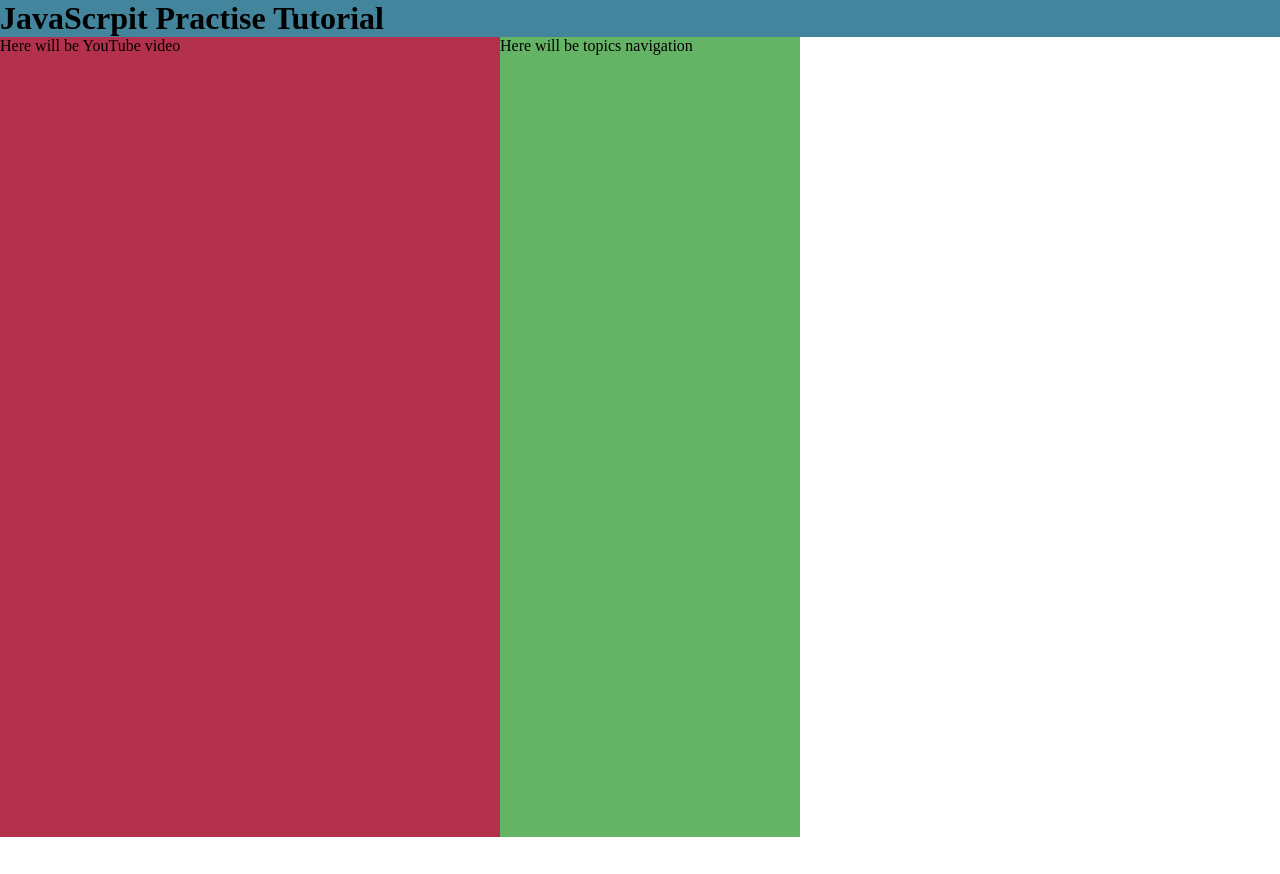
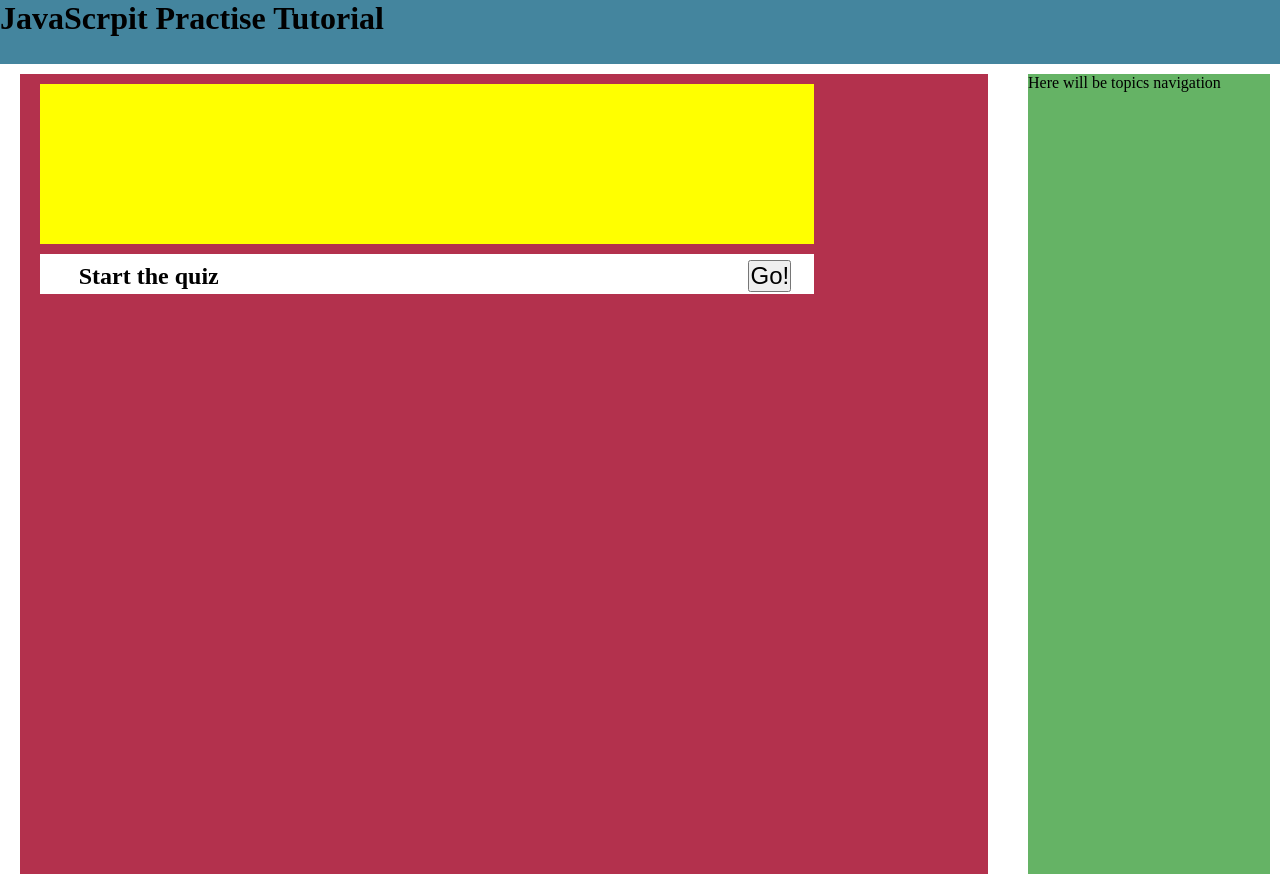
Before and after one commit to nursultanbegaliev/Ped-practise, a plain HTML site: page index.html in a window 1280 px wide. Before the commit the page ends 837 px from the top, so only its background shows below. Drawn offline with Linux system fonts and the light colour scheme.

Commit message:
added a button to quiz

```diff
--- a/index.html
+++ b/index.html
@@ -13,12 +13,21 @@
   </header>
   <div class="container">
     <section class="section">
-      <p>Here will be YouTube video</p>
+      <div class="video">
+
+      </div>
+      <div class="quiz">
+        <div class="quiz-header">
+          <p class="quiz-text">Start the quiz</p>
+          <button class="button">Go!</button>
+        </div>
+
+      </div>
     </section>
     <aside class="aside">
       <p>Here will be topics navigation</p>
     </aside>
   </div>
-
+  <script src="script.js"></script>
 </body>
 </html>
--- a/script.js
+++ b/script.js
@@ -1 +1,8 @@
-const quiz = [];
+const quiz = document.querySelector(".quiz");
+
+const button = document.querySelector(".button");
+
+button.addEventListener('click', () => {
+    quiz.className += ' open-quiz';
+    console.log(quiz.className);
+});
--- a/styles.css
+++ b/styles.css
@@ -7,7 +7,7 @@
 /* Header */
 .header {
   width: 100%;
-  height: 10%;
+  height: 8vh;
   background: rgb(68, 133, 158);
 }
 
@@ -15,19 +15,65 @@
 .container {
   width: 100%;
   height: 100vh;
-  /* margin: 2% 5% 2% 5%;
-  padding: 2% 5% 2% 5%; */
+  /* margin: 5px 20px 5px 20px; */
+  /*padding: 2% 5% 2% 5%; */
   display: flex;
 }
 
+/* Section */
 .section {
-  width: 500px;
+  width: 80%;
   height: 100%;
   background: rgb(179, 49, 77);
+  margin: 10px 20px 10px 20px;
+}
+/* inside of Section */
+.video {
+  width: 80%;
+  height: 20vh;
+  background: yellow;
+  margin: 10px 20px 10px 20px;
 }
 
+/* inside of Quiz */
+.quiz {
+  width: 80%;
+  height: 5vh;
+  background: white;
+  margin: 10px 20px 10px 20px;
+
+}
+
+.quiz-header {
+  display: flex;
+  justify-content: space-between;
+  align-items: center;
+  padding-top: 6px;
+}
+
+.open-quiz {
+  background: green;
+  height: 50vh;
+}
+
+/* quiz Text */
+.quiz-text {
+  font-size: 1.5rem;
+  margin-left: 5%;
+  font-weight: bold;
+}
+
+/* Button */
+.button {
+  font-size: 1.5rem;
+  margin-right: 3%;
+}
+
+
+/* Aside*/
 .aside {
-  width: 300px;
+  width: 20%;
   height: 100%;
   background: rgb(101, 179, 101);
+  margin: 10px 10px 10px 20px;
 }
```
